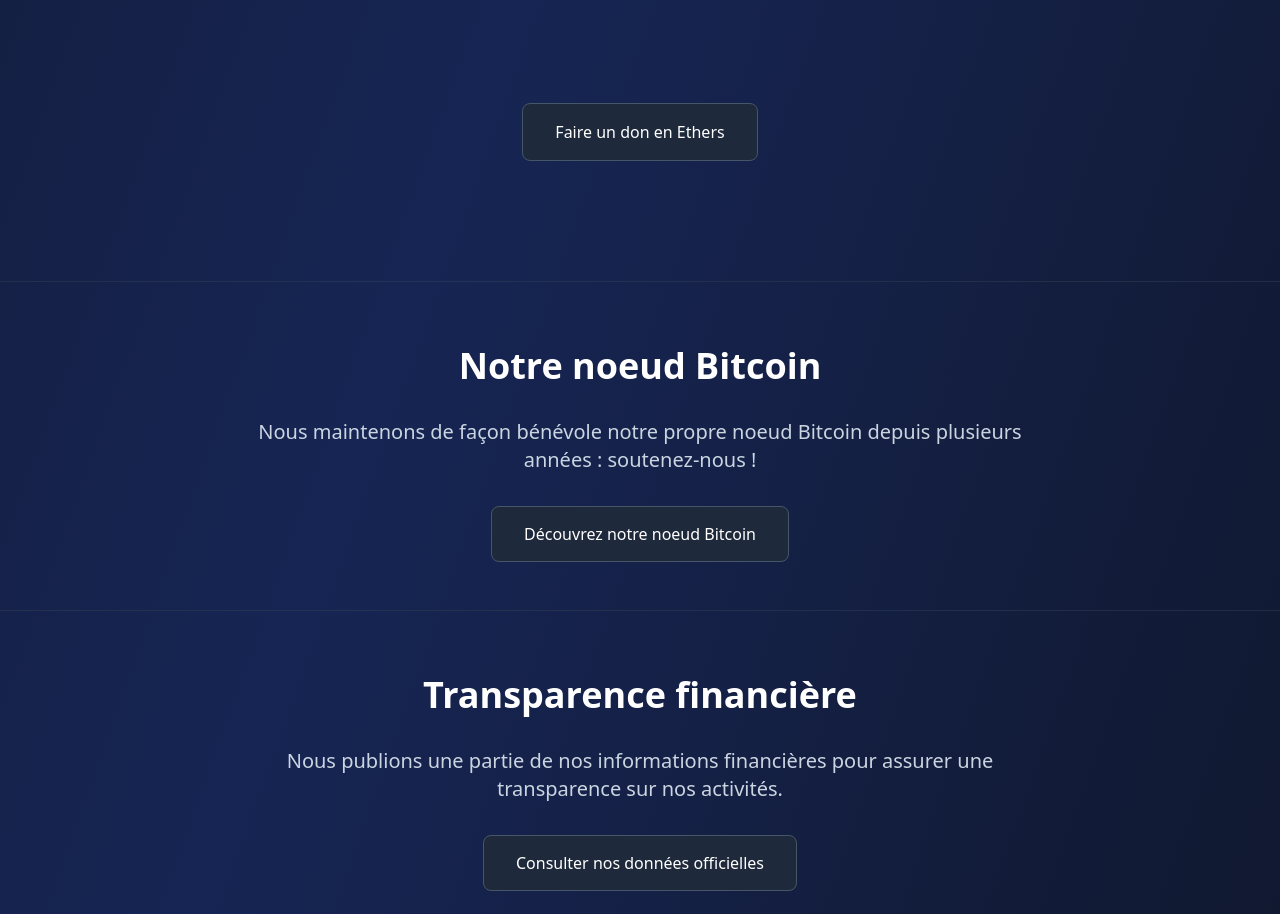
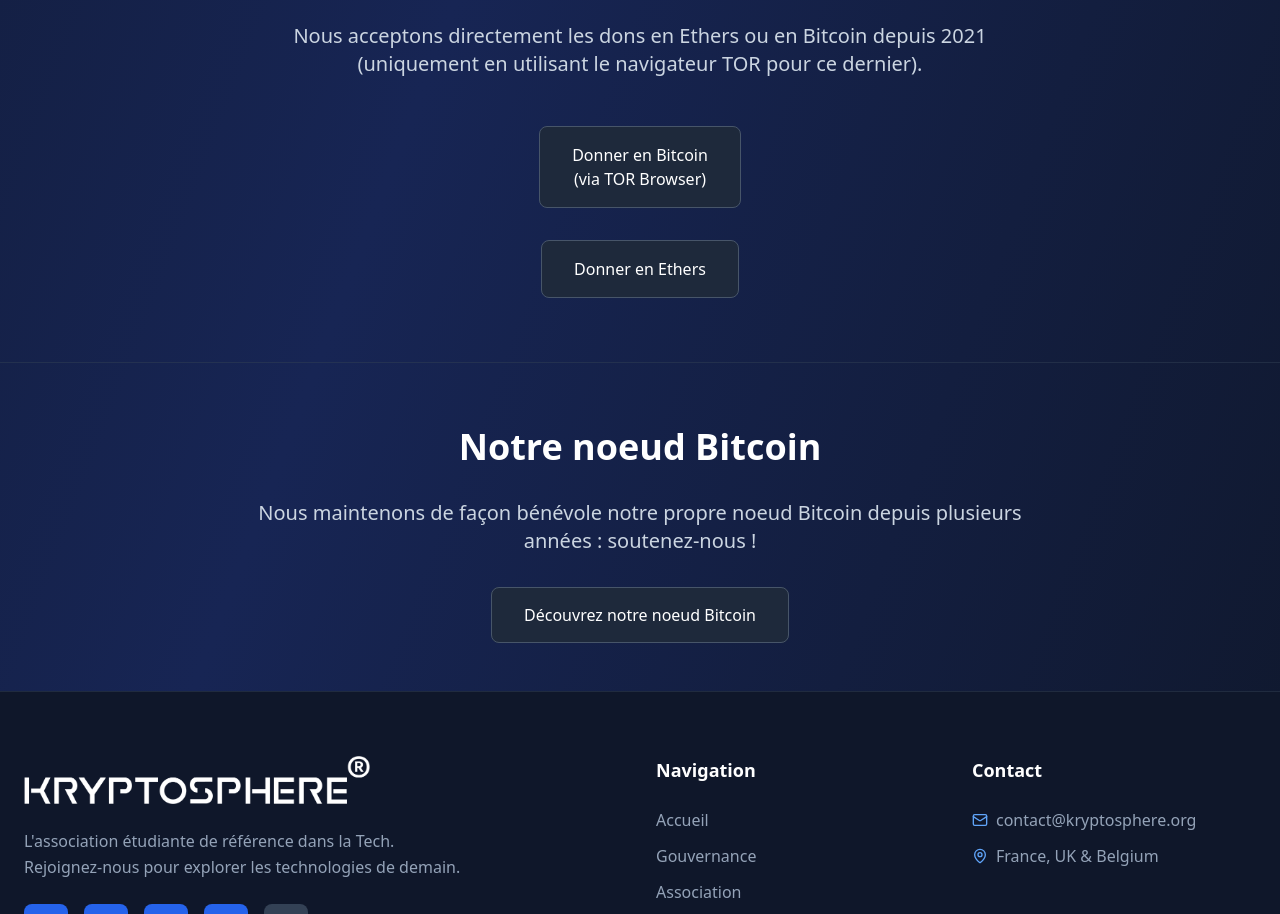
Before and after one commit to kryptosphere-students/kryptosphere-website, a React (Vite) app: page /donation in a window 1280 px wide. Shown: the part 2166-3080 px from the top of the page. Built offline with nearby package versions, Linux system fonts and the light colour scheme; some icons are missing.

Commit message:
MAJ 18 : MAJ de l'UX de la page donation pour simplifier.

```diff
--- a/src/components/StatsSection.tsx
+++ b/src/components/StatsSection.tsx
@@ -296,13 +296,15 @@ export const translations = {
     'donation.finalize': 'Finaliser la donation',
     'donation.security': 'Vos dons sont sécurisés et utilisés exclusivement pour les activités de l\'association.',
     'donation.transparency': 'Transparence financière',
+    'donation.transparencyCRYPTO': 'Faire un don en cryptommonaie',
     'donation.transparencyBTC': 'Notre noeud Bitcoin',
     'donation.transparencyText': 'Nous publions une partie de nos informations financières pour assurer une transparence sur nos activités.',
     'donation.transparencyTextBTC': 'Nous maintenons de façon bénévole notre propre noeud Bitcoin depuis plusieurs années : soutenez-nous !',
+    'donation.transparencyTextCRYPTO': 'Nous acceptons directement les dons en Ethers ou en Bitcoin depuis 2021 (uniquement en utilisant le navigateur TOR pour ce dernier).',
     'donation.reports': 'Consulter nos données officielles',
     'donation.reportsBTCNODE': 'Découvrez notre noeud Bitcoin',
-    'donation.reportsBTC': 'Faire un don en Bitcoin \n (seulement via TOR Browser)',
-    'donation.reportsETH': 'Faire un don en Ethers',
+    'donation.reportsBTC': 'Donner en Bitcoin \n (via TOR Browser)',
+    'donation.reportsETH': 'Donner en Ethers',
 
     // Antenne Details
     'antenne.team': 'Équipe',
--- a/src/pages/Donation.tsx
+++ b/src/pages/Donation.tsx
@@ -100,7 +100,24 @@ const Donation = () => {
 
 {/* Bouton pour donation en Bitcoin */}
 
-  <div className="flex justify-center mt-8">
+
+
+
+
+
+
+      {/* Don en cryptomonnaies */}
+      <section className="py-16 px-6 border-t border-slate-700/50">
+
+        <div className="max-w-7xl mx-auto text-center">
+          <h2 className="text-4xl font-bold mb-8 text-white">{t('donation.transparencyCRYPTO')}</h2>
+          <p className="text-xl text-slate-300 mb-12 max-w-3xl mx-auto">
+            {t('donation.transparencyTextCRYPTO')}
+          </p>
+
+
+
+ <div className="flex justify-center mt-8">
   <a
     href="2l4udju3groh7qbt2lvy7iy3x3rg2n5ajmikzqttdcomd2lyxjb3c6ad.onion/apps/2R7Z45MZWJUfxtVdF55Yz1eJx9Sn/pos"
     target="_blank"
@@ -117,12 +134,6 @@ const Donation = () => {
   </a>
 </div>
 
-<br>
-</br>
-<br>
-</br>
-<br>
-</br>
 
 {/* Bouton pour donation en Ethers */}
 
@@ -137,17 +148,11 @@ const Donation = () => {
   </a>
 </div>
 
-<br>
-</br>
-<br>
-</br>
-<br>
-</br>
 
-<br>
-</br>
-<br>
-</br>
+
+
+        </div>
+      </section>
 
 
 
@@ -170,28 +175,6 @@ const Donation = () => {
         </div>
       </section>
 
-
-
-
-      {/* Transparency Section */}
-      <section className="py-16 px-6 border-t border-slate-700/50">
-
-        <div className="max-w-7xl mx-auto text-center">
-          <h2 className="text-4xl font-bold mb-8 text-white">{t('donation.transparency')}</h2>
-          <p className="text-xl text-slate-300 mb-12 max-w-3xl mx-auto">
-            {t('donation.transparencyText')}
-          </p>
-<a
-  href="https://www.pappers.fr/recherche?q=KRYPTOSPHERE"
-  target="_blank"
-  rel="noopener noreferrer"
-  className="bg-slate-800 hover:bg-slate-700 text-white px-8 py-4 rounded-lg font-medium transition-colors duration-300 border border-slate-600"
->
-  {t('donation.reports')}
-</a>
-        </div>
-      </section>
-
       <Footer />
     </div>
   );
```
